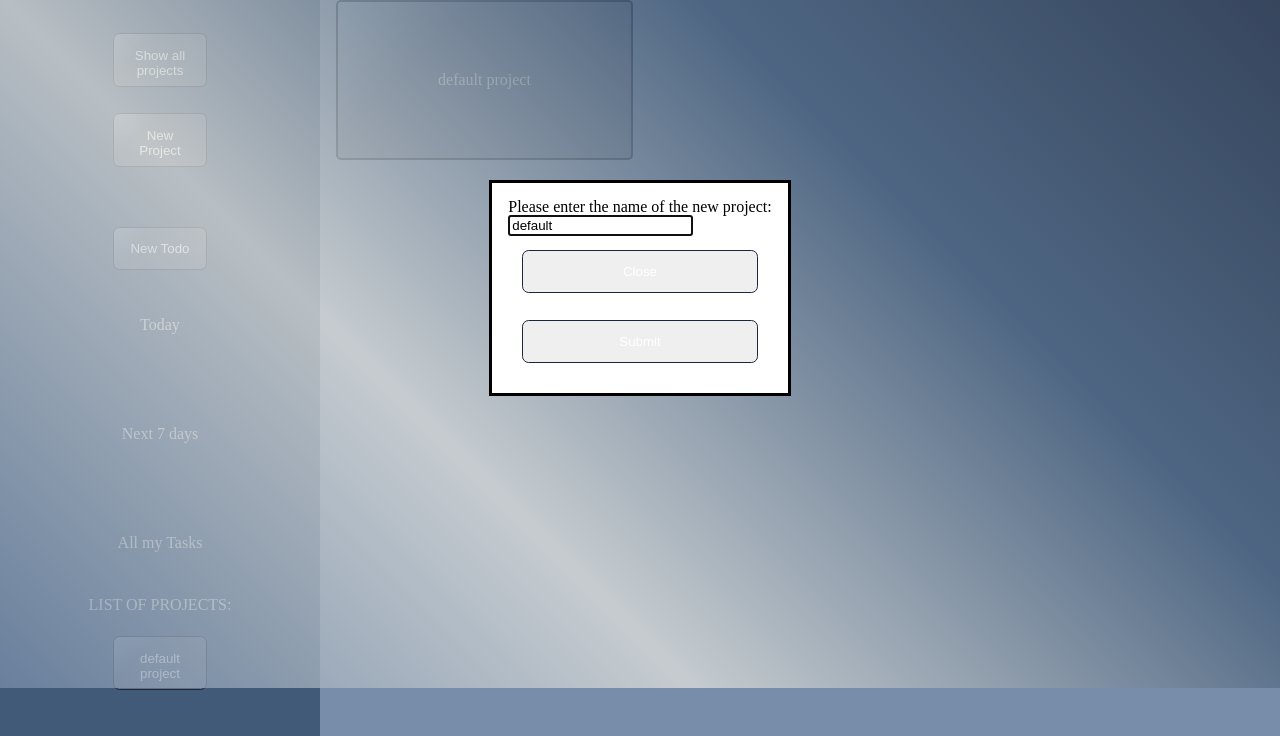
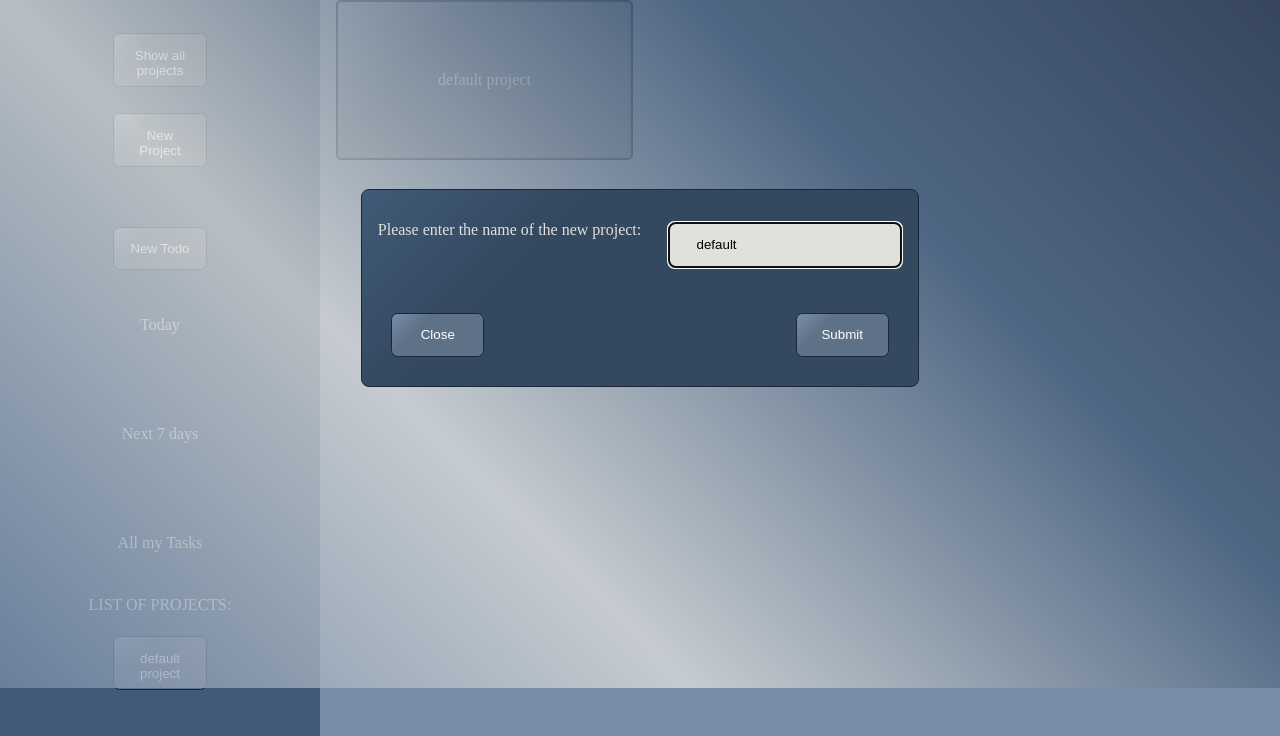
Before and after one commit to Paul-1783/Odin-ToDo-List, a website built with webpack: page src/template.html in a window 1280 px wide. Both pictures are taken after a click on the button "New Project". Shown: the part 112-848 px from the top of the page. Built offline with nearby package versions, Linux system fonts and the light colour scheme.

Commit message:
added some styling to forms

```diff
--- a/src/index.js
+++ b/src/index.js
@@ -409,7 +409,7 @@ openCheckListButton.addEventListener("click", () => {
       inputCheck.setAttribute("name", "checkboxForLabel");
       inputCheck.setAttribute("id", "checkboxForLabel");
 
-      let checkListEntry = document.createElement("div");
+      let checkListEntry = document.createElement("p");
       checkListEntry.appendChild(checkListLabel);
       checkListEntry.appendChild(inputCheck);
 
--- a/src/styles.css
+++ b/src/styles.css
@@ -316,3 +316,51 @@ menu>button {
     font-size: 2em;
     line-height: 3em;
 }
+
+dialog {
+    background-color: var(--tertiary-color);
+    background-image: linear-gradient(0.375turn, rgb(0, 0, 0, 0), rgb(0, 0, 0, 0.2) 30%);
+    border-radius: 0.5em;
+    color: var(--secondary-color);
+    border: 1px solid var(--quaternary-color)
+}
+
+form p {
+    margin-top: 1em;
+    display: flex;
+    justify-content: space-between;
+}
+
+form menu {
+    margin-top: clamp(1em, 2em, 4em);
+    display: flex;
+    flex-direction: row;
+    justify-content: space-between;
+}
+
+form input {
+    margin-left: clamp(1em, 2em, 2.5em);
+    padding: 1em 2em;
+    border-radius: 0.5em;
+    background-color: var(--secondary-color);
+}
+
+
+
+form button {
+    background-color: var(--primary-color);
+    background-image: linear-gradient(0.375turn, rgb(0, 0, 0, 0), rgb(0, 0, 0, 0.2) 30%);
+}
+
+form button:hover {
+    box-shadow: 7px 2px 5px black, inset 2px 2px 1px rgb(255, 255, 255, 0.5), inset -2px -2px 1px rgb(0, 0, 0, 0.5);
+}
+
+.submitExtendedTodoDialog {
+    margin-left: clamp(1em, 5em, 8em);
+    margin-right: clamp(1em, 5em, 8em)
+}
+
+.checklistAll p {
+    margin-top: clamp(1em, 2em, 4em);
+}
--- a/src/template.html
+++ b/src/template.html
@@ -57,8 +57,10 @@
     </div>
     <dialog class="newProjectDialog">
         <form action="" method="dialog" id="newProjectDialogForm">
-            <p>Please enter the name of the new project:</p>
-            <input type="text" id="NewProjectName" autofocus value="default" required>
+            <p>
+                <label>Please enter the name of the new project:</label>
+                <input type="text" id="NewProjectName" autofocus value="default" required>
+            </p>
             <menu>
                 <button type="reset" class="closeDialog">Close</button>
                 <button class="submitDialog">Submit</button>
@@ -130,17 +132,19 @@
                 </p>
             </section>
             <menu>
-                <button type="reset" class="closeExtendedTodoDialog">Close</button>
+                <button type="reset" class="closeExtendedTodoDialog">Close Form</button>
                 <button class="submitExtendedTodoDialog">Submit</button>
+                <button type="button" class="openCheckListButton">Show Checklist</button>
             </menu>
-            <button type="button" class="openCheckListButton">Show Checklist</button>
             <div class="checklistAll">
                 <div class="newCheckEntry">
                     <p>Add an entry to the checklist:</p>
                     <form method="dialog" action="">
-                        <textarea name="newCheck" id="newCheck" rows="5" cols="30" minlength="10" maxlength="20"
-                            placeholder="Enter entry here:"></textarea>
-                        <button type="button" id="submitNewCheck">Add</button>
+                        <p>
+                            <textarea name="newCheck" id="newCheck" rows="5" cols="30" minlength="10" maxlength="20"
+                                placeholder="Enter entry here:"></textarea>
+                            <button type="button" id="submitNewCheck">Add</button>
+                        </p>
                     </form>
                 </div>
                 <p>Checklist:</p>
```
